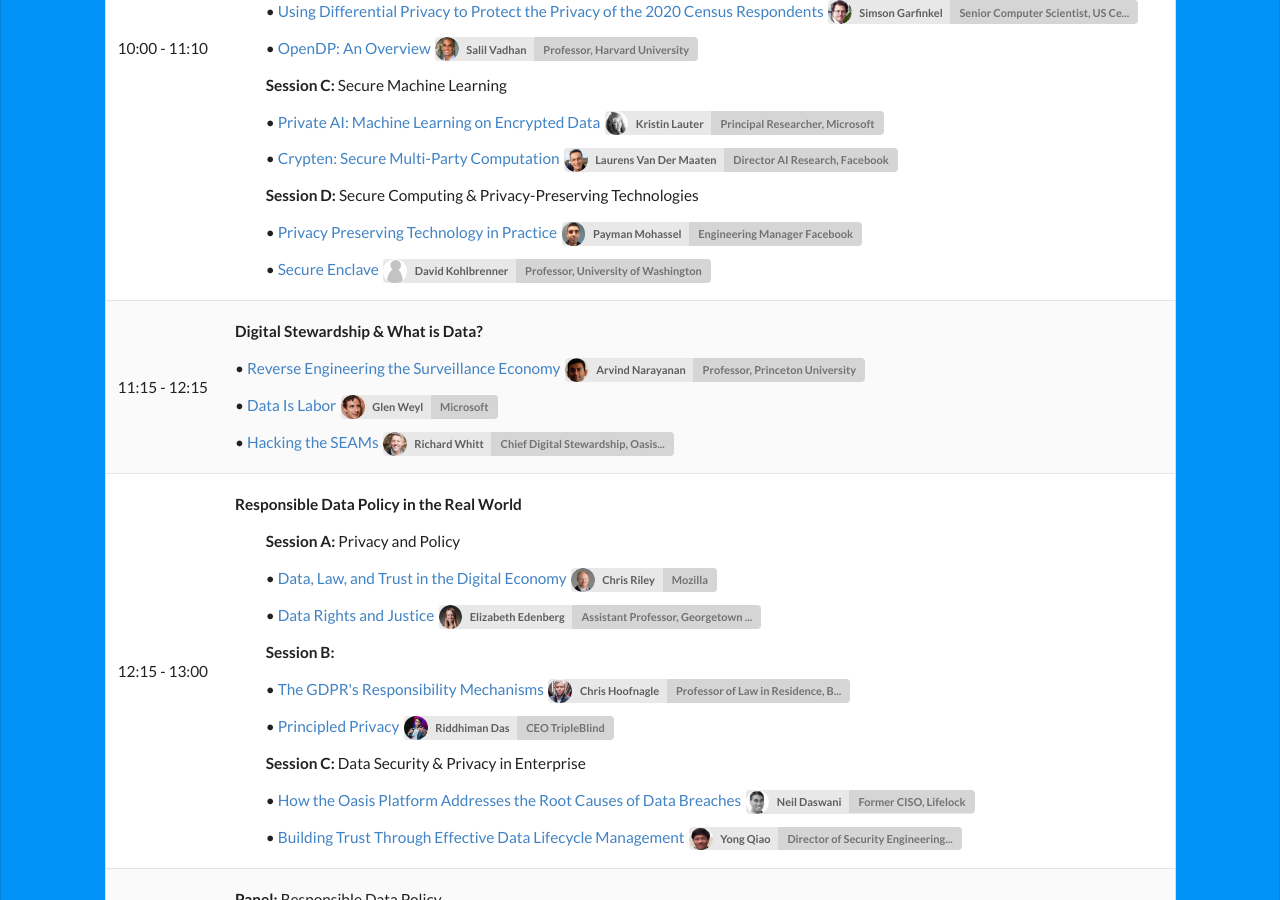
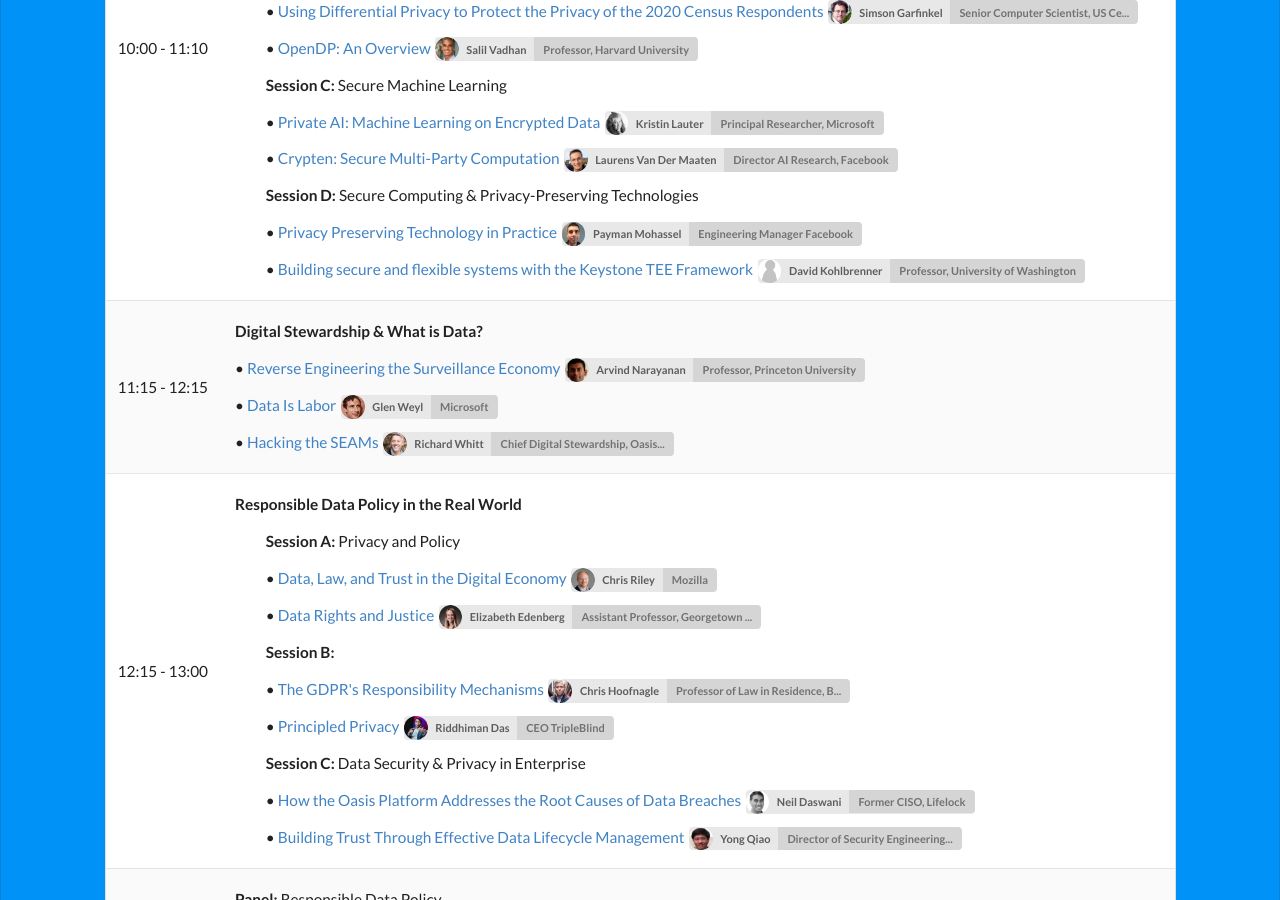
Before and after one commit to responsible-data-summit/responsible-data-summit.github.io, a Jekyll site: the page built from pages/agenda-0730.html, in a window 1280 px wide and 900 px high, scrolled down 770 px. Built offline with Jekyll 4.4.1, drawn with Linux system fonts in a browser that asks for light colours; some web fonts are replaced; comment, search, counter and statistics services are not loaded.

Commit message:
add talk title agenda0730

```diff
--- a/_data/agenda0730.yml
+++ b/_data/agenda0730.yml
@@ -42,7 +42,7 @@
           content: Privacy Preserving Technology in Practice
         - name: David Kohlbrenner
           aff: Professor, University of Washington
-          content: Secure Enclave
+          content: Building secure and flexible systems with the Keystone TEE Framework
 - time: 11:15 - 12:15
   sections:
     - title: "Digital Stewardship & What is Data?"
```
